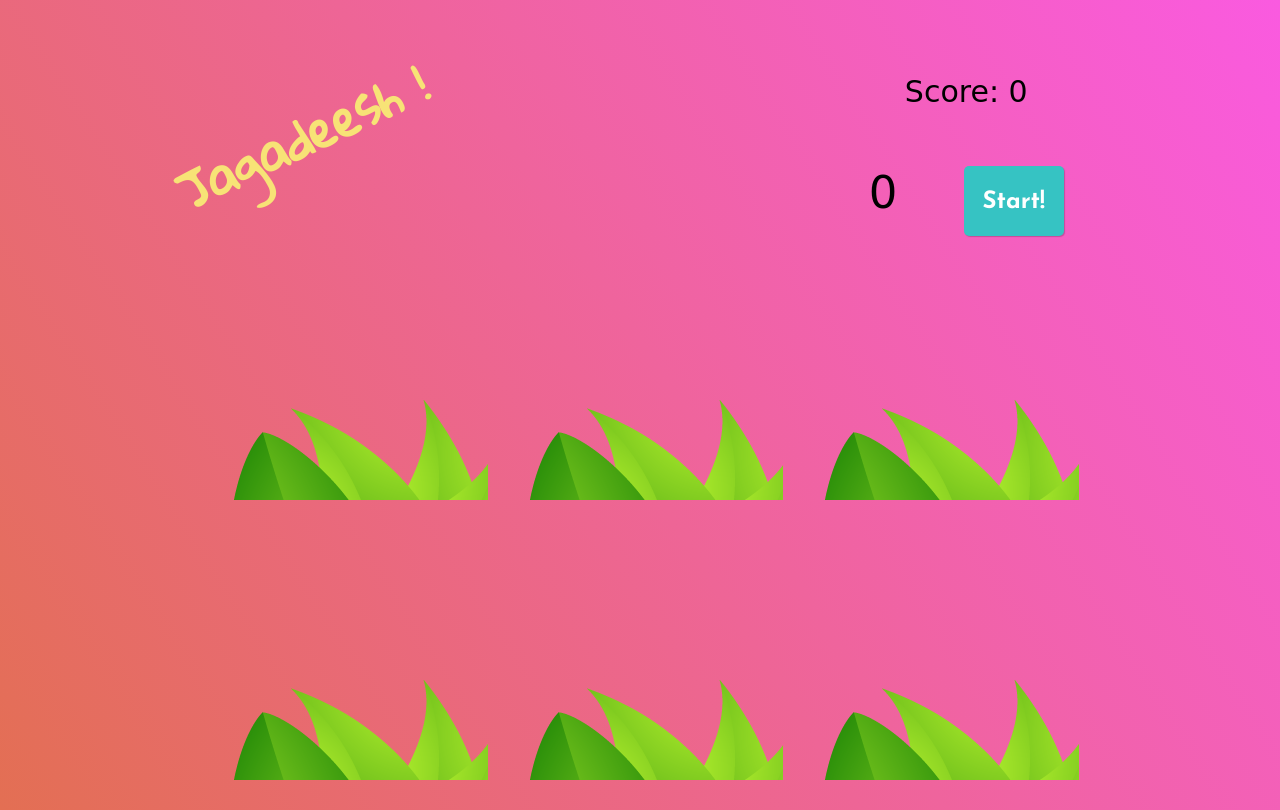
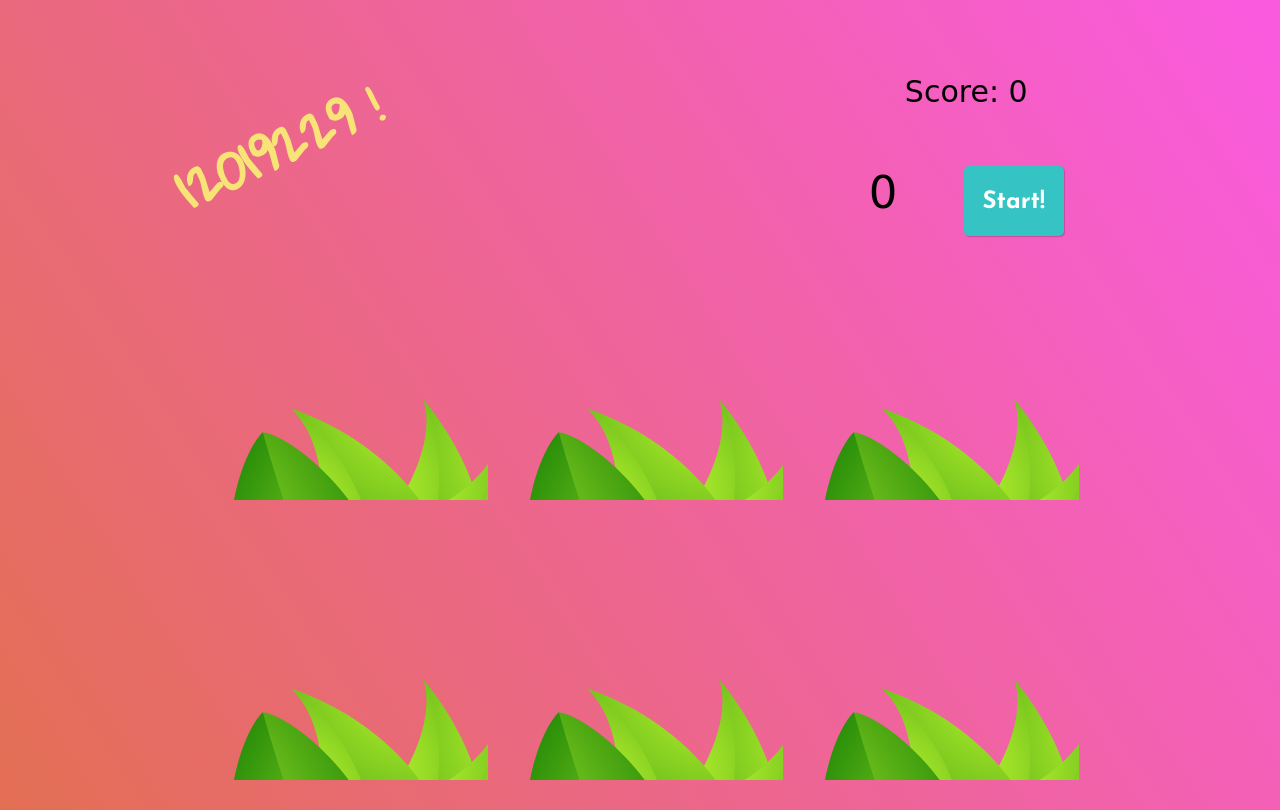
Before and after one commit to kishan12018775/Rat-in-the-mole, a plain HTML site: page index.html in a window 1280 px wide. Drawn offline with Linux system fonts and the light colour scheme; a web font is replaced by a local one.

Commit message:
Update index.html

```diff
--- a/index.html
+++ b/index.html
@@ -8,7 +8,7 @@
 </head>
 <body>
   <header class="main-header">
-    <h1 class="title">Jagadeesh  !</h1>
+    <h1 class="title">12019229  !</h1>
 
     <div class="controls">
       <div class="score">Score: <span>0</span></div>
```
